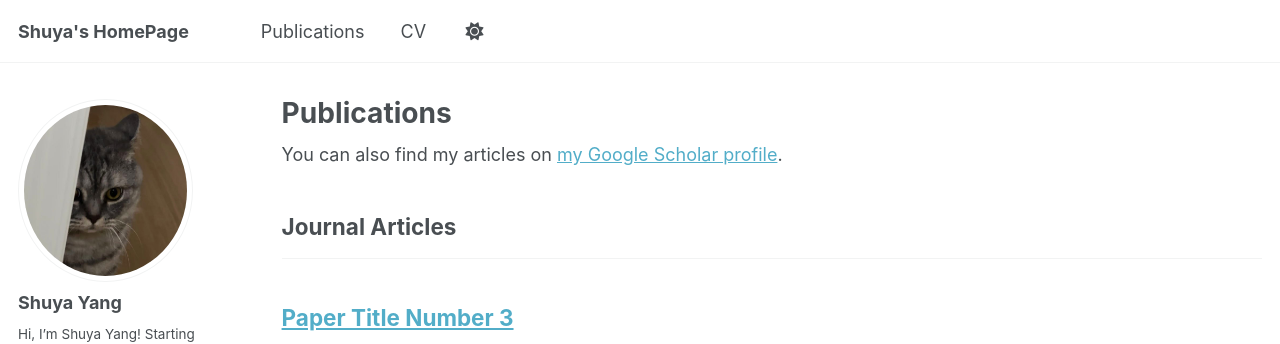
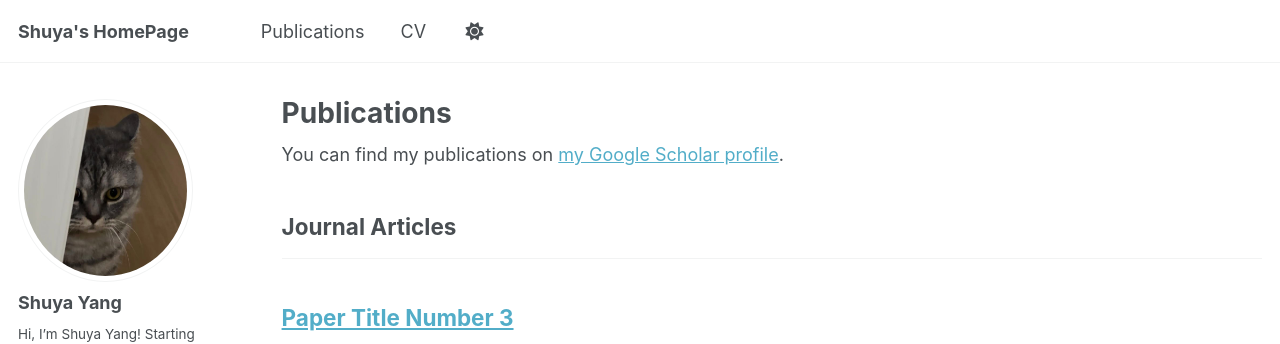
Before and after one commit to Shuya-9/Shuya-9.github.io, a Jekyll site: the page built from _pages/publications.html, in a window 1280 px wide and 900 px high. Shown: the top 344 px of the window. Built offline with Jekyll 4.4.1, drawn with Linux system fonts in a browser that asks for light colours; some web fonts are replaced.

Commit message:
Update publications.html

```diff
--- a/_pages/publications.html
+++ b/_pages/publications.html
@@ -6,7 +6,7 @@ author_profile: true
 ---
 
 {% if site.author.googlescholar %}
-  <div class="wordwrap">You can also find my articles on <a href="{{site.author.googlescholar}}">my Google Scholar profile</a>.</div>
+  <div class="wordwrap">You can find my publications on <a href="{{https://scholar.google.com/citations?user=ouj6v0AAAAAJ&hl=en&authuser=1}}">my Google Scholar profile</a>.</div>
 {% endif %}
 
 {% include base_path %}
```
